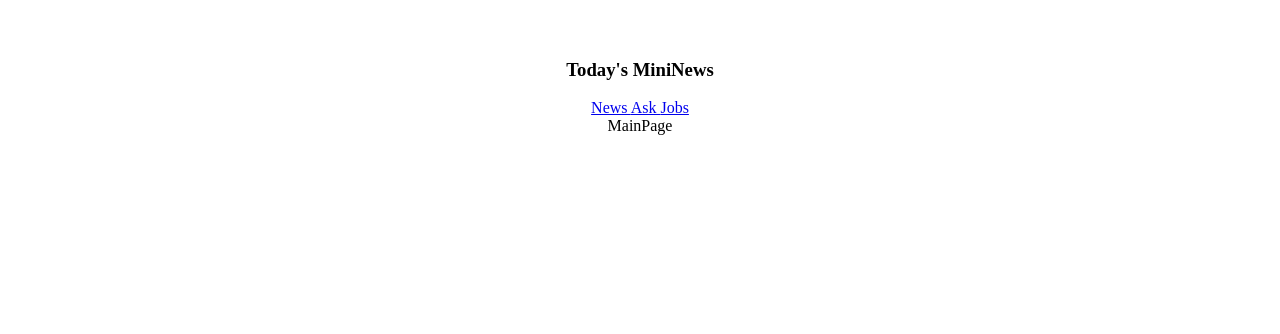
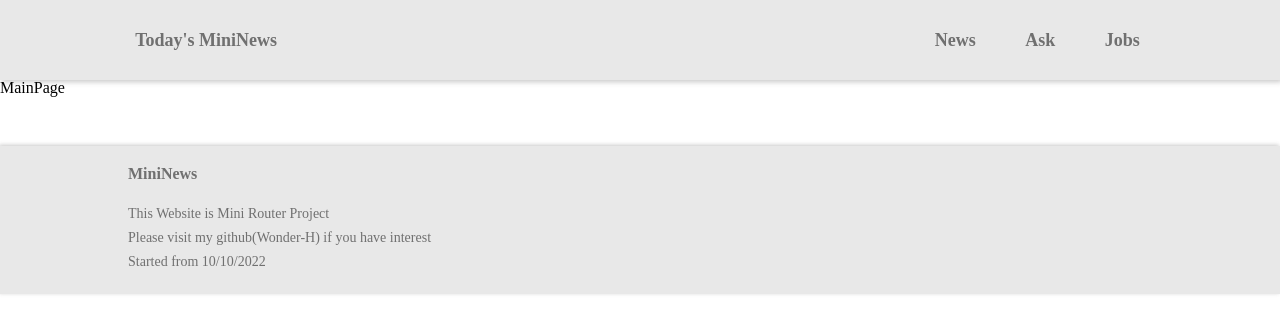
Before and after one commit to wonder-H/mini-router-newscatcher, a React (Vite) app: page / in a window 1280 px wide. Shown: the top 334 px of the page. Built offline with nearby package versions, Linux system fonts and the light colour scheme.

Commit message:
Design: 기본 CSS 적용

```diff
--- a/src/App.css
+++ /dev/null
@@ -1,6 +0,0 @@
-#root {
-  max-width: 1500px;
-  margin: 0 auto;
-  padding: 2rem;
-  text-align: center;
-}
--- a/src/App.tsx
+++ b/src/App.tsx
@@ -1,15 +1,18 @@
-import './App.css';
 import { Suspense } from 'react';
 import Router from './Router';
 import Header from './components/Header';
+import Footer from './components/Footer';
+import GlobalStyles from './GlobalStyles';
 
 function App() {
   return (
     <>
+      <GlobalStyles />
       <Header />
       <Suspense fallback={<div>Loading . . .</div>}>
         <Router></Router>
       </Suspense>
+      <Footer />
     </>
   );
 }
--- a/src/components/Header.tsx
+++ b/src/components/Header.tsx
@@ -1,6 +1,55 @@
 import React from 'react';
 import { useRecoilState } from 'recoil';
 import { routePathState } from '../state';
+
+import styled from 'styled-components';
+
+const StyledHeader = styled.header`
+  width: 100%;
+  height: 80px;
+  margin: auto;
+  background-color: #e8e8e8;
+  box-shadow: 2px 2px 5px rgba(78, 77, 77, 0.3);
+
+  div {
+    display: flex;
+    margin: auto;
+    justify-content: space-between;
+    align-items: center;
+    width: 82%;
+    height: 100%;
+
+    span {
+      margin-left: 20px;
+      font-size: 18px;
+      font-weight: 900;
+      color: #707070;
+      :hover {
+        color: #8a9aac;
+      }
+    }
+    nav {
+      width: 220px;
+      height: 100%;
+      margin: 10px;
+      font-weight: 900;
+      color: #707070;
+      display: flex;
+      justify-content: space-between;
+      a {
+        font-size: 18px;
+        height: 100%;
+        display: flex;
+        align-items: center;
+        margin-right: 15px;
+        :hover {
+          color: #82a5cf;
+          text-decoration: underline;
+        }
+      }
+    }
+  }
+`;
 
 function Header() {
   const [routePath, setRoutePath] = useRecoilState(routePathState);
@@ -18,16 +67,22 @@ function Header() {
   };
 
   return (
-    <header>
-      <h3>Today's MiniNews</h3>
+    <StyledHeader>
+      <div>
+        <span>Today's MiniNews</span>
         <nav>
           {pathLists.map((list) => (
-          <a href={list.path} onClick={(e) => routePathHandler(e, `${list.path}`)} key={list.text}>
+            <a
+              href={list.path}
+              onClick={(e) => routePathHandler(e, `${list.path}`)}
+              key={list.text}
+            >
               {list.text}
             </a>
           ))}
         </nav>
-    </header>
+      </div>
+    </StyledHeader>
   );
 }
 
--- a/src/components/NewsListItem.tsx
+++ b/src/components/NewsListItem.tsx
@@ -1,7 +1,23 @@
 import React from 'react';
+import styled from 'styled-components';
 
+const StyledDiv = styled.div`
+  width: 100%;
+  max-width: 100%;
+  height: 100px;
+  padding: 2em;
+  box-sizing: border-box;
+  border: 2px solid rgba(190, 189, 255, 0.6);
+  border-radius: 10px;
+  outline: none;
+  font-size: 13px;
+  color: #444;
+  background: #ffffff;
+  resize: vertical;
+  box-shadow: 0px 5px 10px 0px rgba(115, 158, 179, 0.2);
+`;
 function NewsListItem() {
-  return <div>NewsListItem</div>;
+  return <StyledDiv>NewsListItem</StyledDiv>;
 }
 
 export default NewsListItem;
--- a/src/pages/AskPage.tsx
+++ b/src/pages/AskPage.tsx
@@ -1,15 +1,41 @@
 import React from 'react';
 import { listsIdSelector } from '../state';
 import { useRecoilValue } from 'recoil';
+import styled from 'styled-components';
+
+const StyledDiv = styled.div`
+  box-sizing: border-box;
+  margin: 50px auto;
+  width: 80%;
+  height: 90vh;
+
+  div {
+    width: 100%;
+    max-width: 100%;
+    height: 200px;
+    padding: 2em;
+    box-sizing: border-box;
+    border: 2px solid rgba(233, 196, 178, 0.6);
+    border-radius: 10px;
+    outline: none;
+    font-size: 13px;
+    color: #444;
+    background: #ffffff;
+    resize: vertical;
+    box-shadow: 0px 5px 20px 0px rgba(126, 99, 99, 0.2);
+  }
+`;
 
 function AskPage() {
   const lists = useRecoilValue(listsIdSelector);
 
   return (
-    <div>
-      <h2>AskPage</h2>
-      {lists}
-    </div>
+    <StyledDiv>
+      {/* {lists} */}
+      <div>
+        <h2>AskPage</h2>
+      </div>
+    </StyledDiv>
   );
 }
 
--- a/src/pages/JobsPage.tsx
+++ b/src/pages/JobsPage.tsx
@@ -1,14 +1,56 @@
 import { useRecoilValue } from 'recoil';
 import { listsIdSelector } from '../state';
+import styled from 'styled-components';
+
+const StyledDiv = styled.div`
+  box-sizing: border-box;
+  margin: 50px auto;
+  width: 80%;
+  height: 90vh;
+  display: grid;
+  grid-auto-columns: 1fr;
+  gap: 1em;
+  grid-template-areas:
+    'one one two two two'
+    'one one two two two'
+    'three three three three three'
+    'three three three three three';
+
+  div.grid-item {
+    border-radius: 1em;
+    display: flex;
+    justify-content: center;
+    align-items: center;
+    box-shadow: 1px 1px 5px rgba(55, 54, 54, 0.3);
+    :hover {
+      border: 1px solid #cbcbcb;
+      transition: all 0.2s;
+    }
+  }
+
+  .grid-item:nth-child(1) {
+    grid-area: one;
+  }
+
+  .grid-item:nth-child(2) {
+    grid-area: two;
+  }
+
+  .grid-item:nth-child(3) {
+    grid-area: three;
+  }
+`;
 
 function JobsPage() {
   const lists = useRecoilValue(listsIdSelector);
 
   return (
-    <div>
-      <h2>JobsPage</h2>
-      {lists}
-    </div>
+    <StyledDiv className="grid-container">
+      <div className="grid-item">1</div>
+      <div className="grid-item">2</div>
+      <div className="grid-item">3</div>
+      {/* lists */}
+    </StyledDiv>
   );
 }
 
--- a/src/pages/NewsPage.tsx
+++ b/src/pages/NewsPage.tsx
@@ -1,5 +1,14 @@
 import { useRecoilValue } from 'recoil';
 import { listsIdSelector } from '../state';
+import styled from 'styled-components';
+import NewsLists from '../components/NewsLists';
+
+const StyledDiv = styled.div`
+  box-sizing: border-box;
+  margin: 50px auto;
+  width: 80%;
+  height: 90vh;
+`;
 
 function NewsPage() {
   const lists = useRecoilValue(listsIdSelector);
@@ -16,11 +25,9 @@ function NewsPage() {
   url: string */
 
   return (
-    <div>
-      <h2>NewsPage</h2>
-
-      {lists}
-    </div>
+    <StyledDiv>
+      <NewsLists />
+    </StyledDiv>
   );
 }
 
```
Lines whose indentation alone changed are shown as unchanged.
